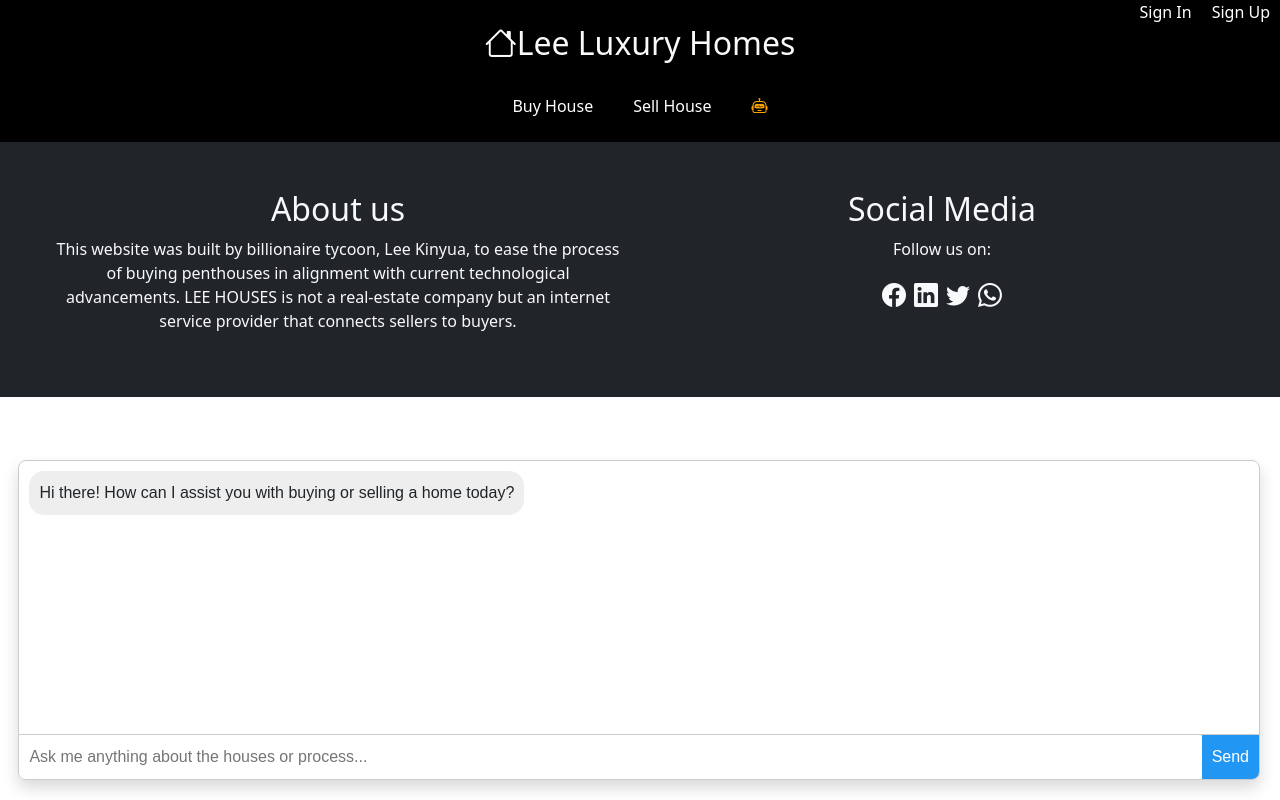
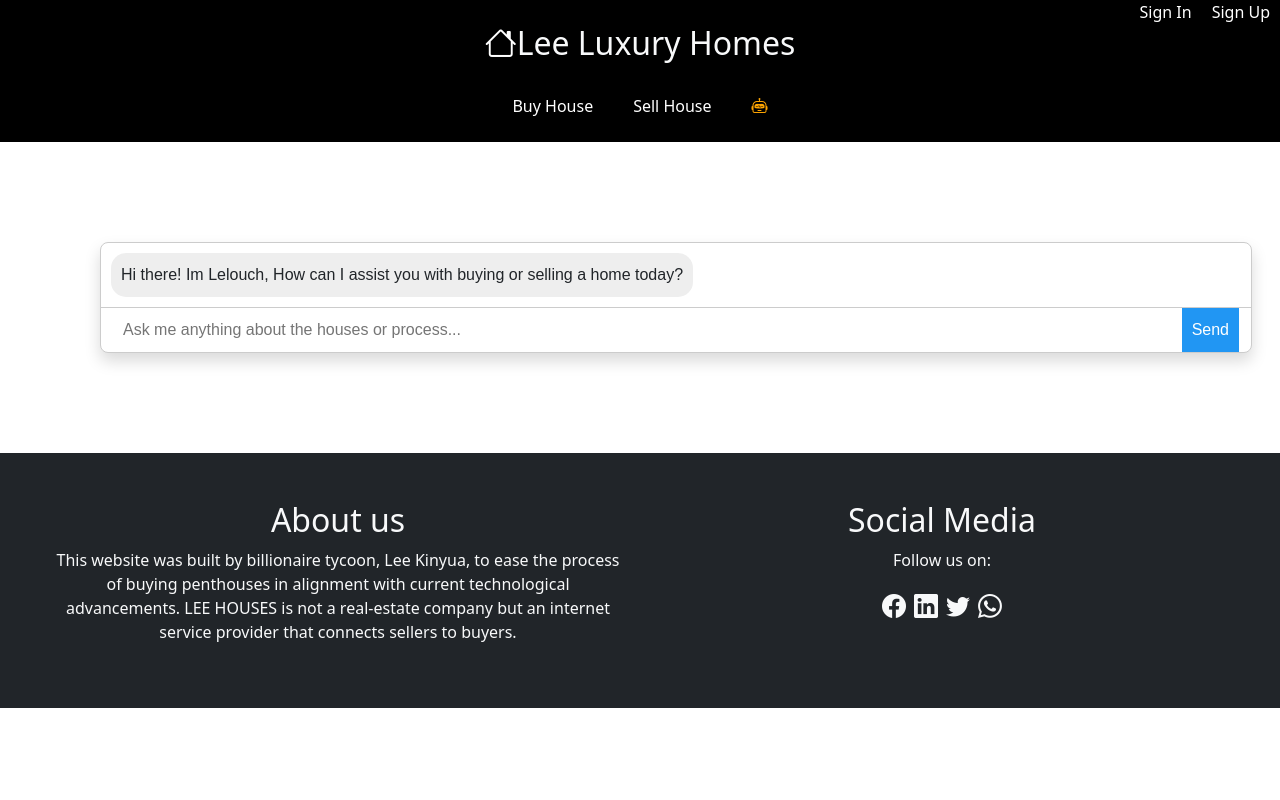
Before and after one commit to avgdestr/Lee-Homes, a React (Create React App) app: page /leehomeschatbot in a window 1280 px wide. Built offline with nearby package versions, Linux system fonts and the light colour scheme.

Commit message:
update 5.0

```diff
--- a/src/App.css
+++ b/src/App.css
@@ -96,15 +96,14 @@ img{
   text-decoration: underline;
 }
 .chatbot {
-  width: 97%;
-  height: 40%;
+  width: 90%;
+  height: 100%;
   border: 1px solid #ccc;
   display: flex;
   flex-direction: column;
   font-family: sans-serif;
-  position: fixed;
-  bottom: 20px;
-  right: 20px;
+  position: relative;
+margin: 100px;
   background-color: white;
   box-shadow: 0 0 10px rgba(0,0,0,0.1);
   border-radius: 8px;
--- a/src/App.js
+++ b/src/App.js
@@ -116,17 +116,17 @@ function App() {
         <Routes>
           <Route path="/signup" element={<Signup />} />
           <Route path="/signin" element={<Signin onLogin={handleLogin} />} />
+          <Route path="/leehomeschatbot" element={<Chatbot />} />
           <Route path="/buyhouse" element={<GetProducts />} />
           <Route path="/addproduct" element={<AddProducts />} />
           <Route path="/payment" element={<Payment />} />
           <Route path="*" element={<NotFound />} />
           <Route path="/" element={<Home />} />
-          <Route path="/leehomeschatbot" element={<Chatbot />} />
         </Routes>
       </BrowserRouter>
 
       {/* Footer */}
-      <div className="row bg-dark justify-content-center text-light p-5">
+      <div className="row footer bg-dark justify-content-center text-light p-5 ">
         <div className="col-md-6">
           <h2>About us</h2>
           <p>
--- a/src/components/Chatbot.jsx
+++ b/src/components/Chatbot.jsx
@@ -3,7 +3,7 @@ import React, { useState, useEffect } from "react";
 const Chatbot = () => {
   const [messages, setMessages] = useState([
     {
-      text: "Hi there! How can I assist you with buying or selling a home today?",
+      text: "Hi there! Im Lelouch, How can I assist you with buying or selling a home today?",
       sender: "bot",
     },
   ]);
@@ -88,8 +88,8 @@ const Chatbot = () => {
   }, [messages]);
 
   return (
-    <div className="chatbot card shadow">
-      <div className="chat-window">
+    <div className="chatbot row  card shadow">
+      <div className="chat-window col-md-12">
         {messages.map((msg, idx) => (
           <div key={idx} className={`chat-message ${msg.sender}`}>
             {msg.text}
--- a/src/components/Home.jsx
+++ b/src/components/Home.jsx
@@ -4,6 +4,7 @@ const Home = () => {
   return (
     <div className="page-background">
       <h1 className="text-light p-5">WELCOME TO LEE LUXURY HOMES</h1>
+      <div className="row">
         <div className="text-light m-4 div1 p-5 col-md-12">
           <p>
             {" "}
@@ -13,11 +14,12 @@ const Home = () => {
               skyline living. Specializing in high-end penthouses, we offer an
               exclusive selection of premium residences designed for those who
               demand the very best. Each property combines breathtaking views,
-            contemporary design, and world-class amenities to create a lifestyle
-            that’s truly exceptional. Discover your perfect luxury retreat in
-            the heart of the city with Lee Luxury Homes.
+              contemporary design, and world-class amenities to create a
+              lifestyle that’s truly exceptional. Discover your perfect luxury
+              retreat in the heart of the city with Lee Luxury Homes.
             </b>
           </p>
+        </div>
       </div>
     </div>
   );
```
Lines whose indentation alone changed are shown as unchanged.
